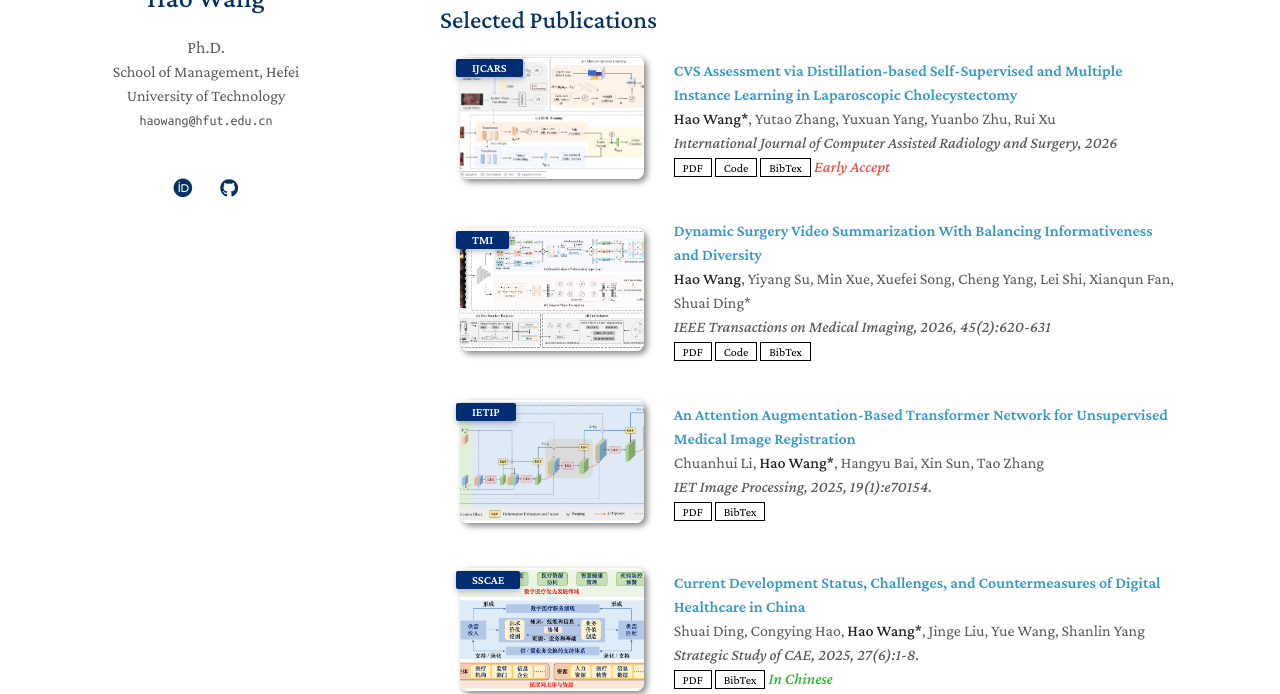
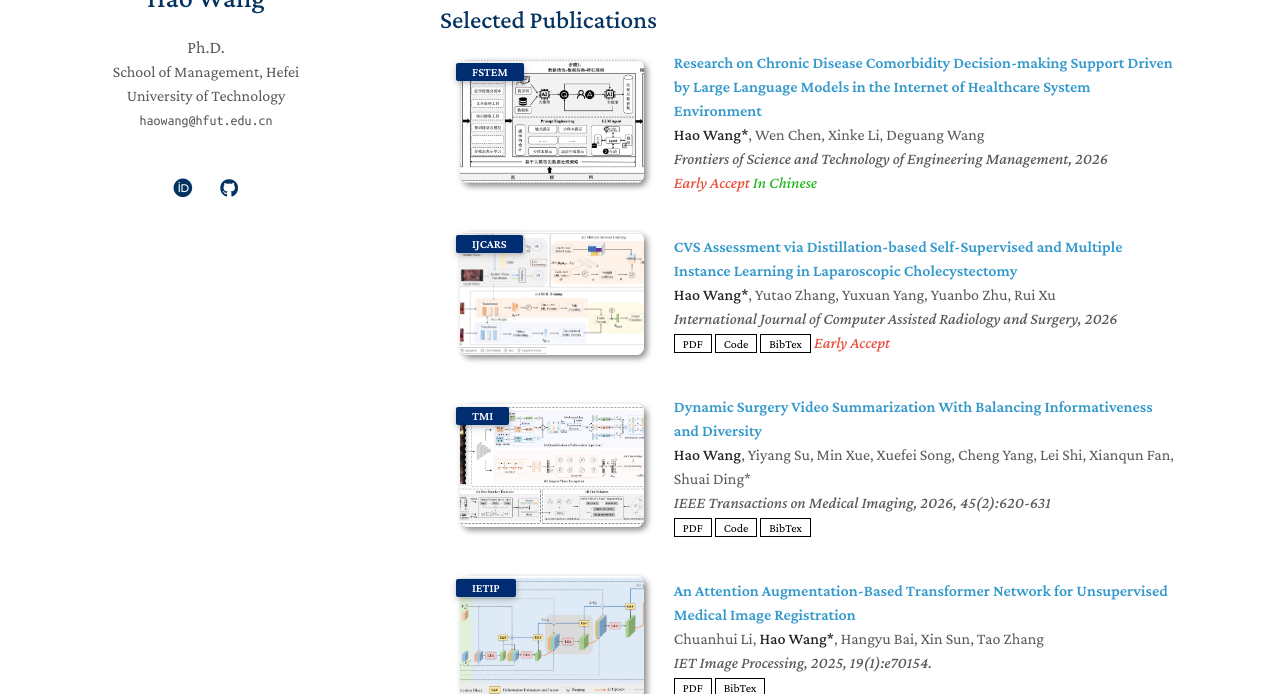
Before and after one commit to Waynehfut/waynehfut.github.io, a Jekyll site: the page built from index.md, in a window 1280 px wide and 900 px high, scrolled down 614 px, cut to the strip 206-900 px from the top of the window. Built offline with Jekyll 4.4.1, drawn with Linux system fonts in a browser that asks for light colours; a style sheet for code colours, icons or effects is not loaded; our own code applies the rules of GitHub Pages for plain Markdown files.

Commit message:
add paper

```diff
--- a/_data/publications.yml
+++ b/_data/publications.yml
@@ -1,4 +1,15 @@
 main:
+
+  - title: Research on Chronic Disease Comorbidity Decision-making Support Driven by Large Language Models in the Internet of Healthcare System Environment
+    authors: <strong>Hao Wang*</strong>, Wen Chen, Xinke Li, Deguang Wang
+    conference_short: FSTEM
+    conference: Frontiers of Science and Technology of Engineering Management, 2026
+    # pdf: https://github.com/Zhang-Yutao/SMIL-Framework
+    # code: https://github.com/Zhang-Yutao/SMIL-Framework
+    # bibtex: https://github.com/Zhang-Yutao/SMIL-Framework
+    image: ./assets/img/lsc.png
+    notes: Early Accept
+    add: In Chinese
 
   - title: CVS Assessment via Distillation-based Self-Supervised and Multiple Instance Learning in Laparoscopic Cholecystectomy
     authors: <strong>Hao Wang*</strong>, Yutao Zhang, Yuxuan Yang, Yuanbo Zhu, Rui Xu
```
Also changed, not shown: assets/img/lsc.png (added).
